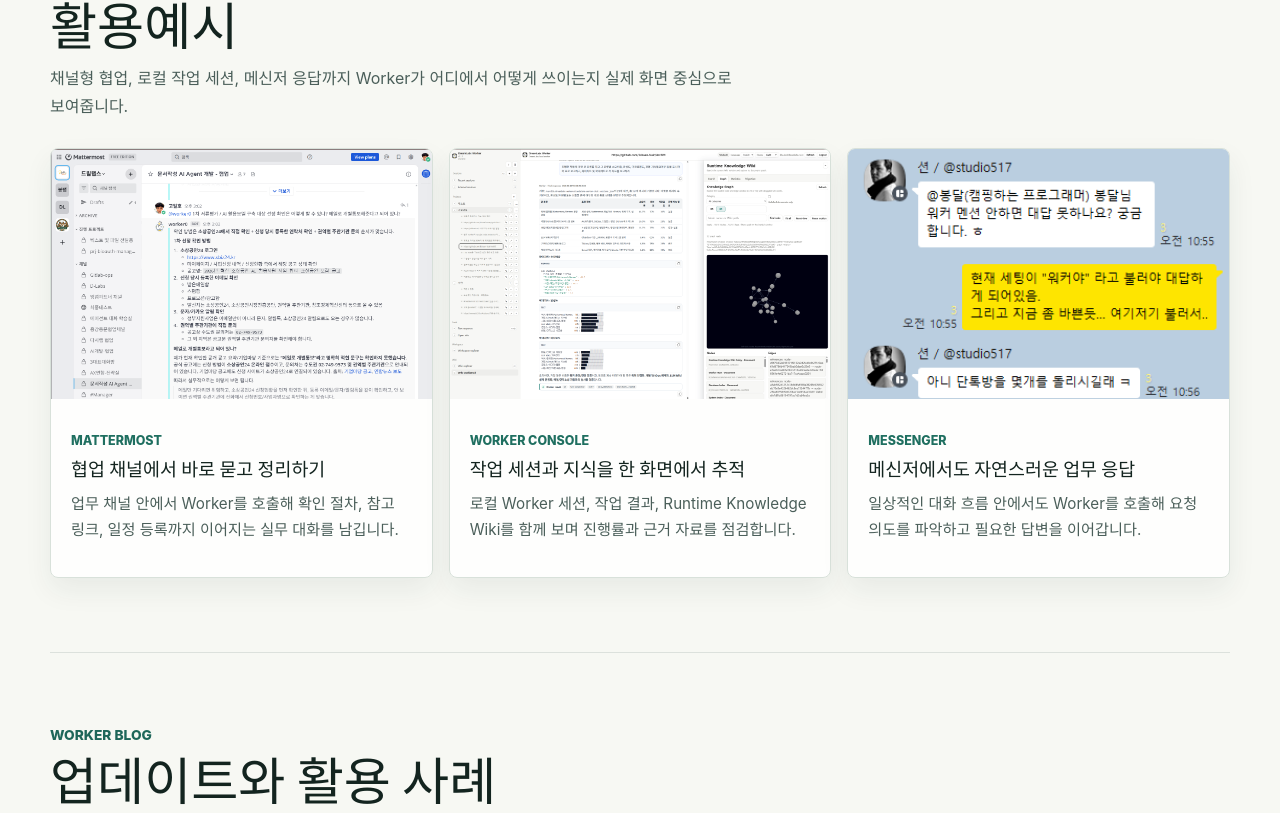
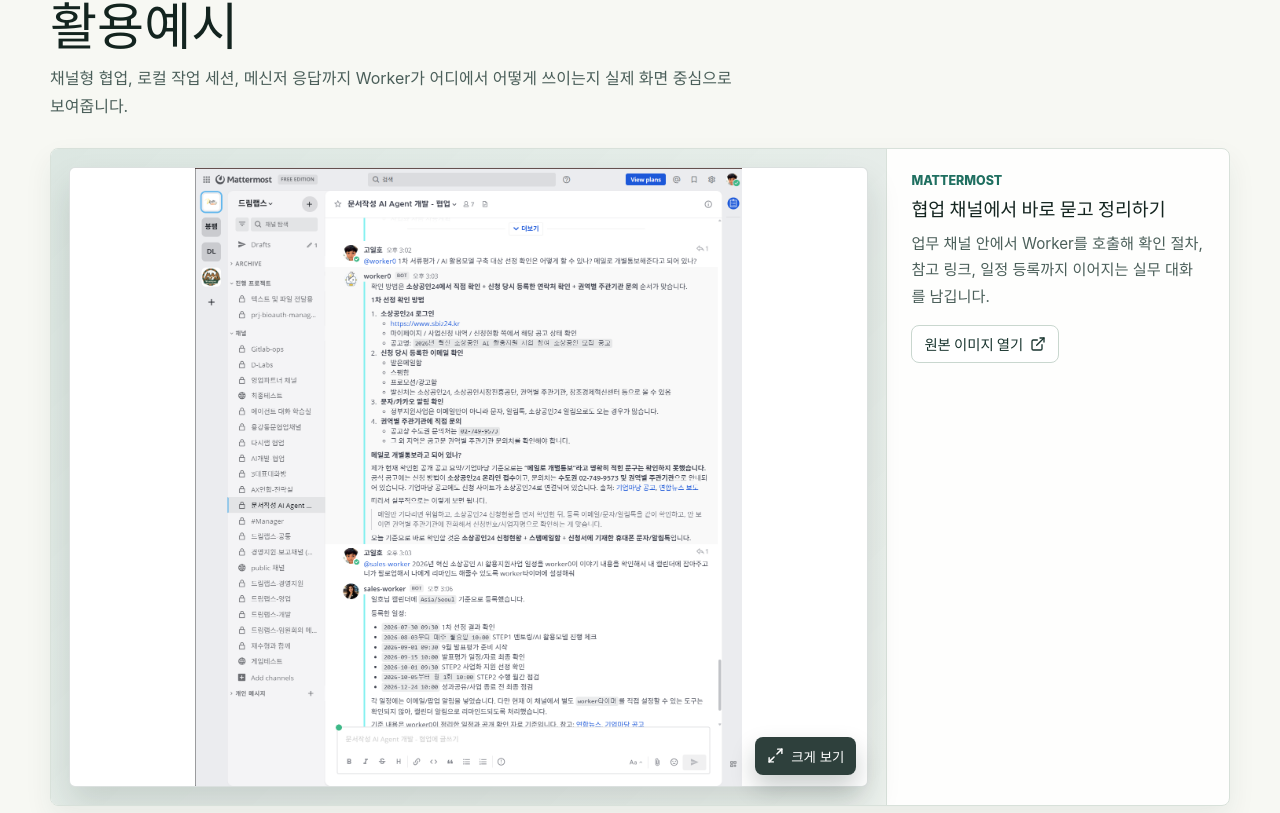
Before and after one commit to ilhoko-dreamlabs/kr-co-dreamlabs-aiworker-static, a React (Vite) app: page / in a window 1280 px wide. Shown: the part 1507-2320 px from the top of the page. Built offline with nearby package versions, Linux system fonts and the light colour scheme.

Commit message:
feat: make use case screenshots inspectable

```diff
--- a/src/main.tsx
+++ b/src/main.tsx
@@ -7,6 +7,7 @@
   ExternalLink,
   Github,
   Mail,
+  Maximize2,
   MessageSquareText,
   Play,
   Radio,
@@ -360,6 +361,8 @@
 }
 
 function App() {
+  const [activeUseCase, setActiveUseCase] = React.useState<(typeof useCases)[number] | null>(null);
+
   return (
     <main>
       <header className="site-header" aria-label="DreamLabs Worker">
@@ -455,16 +458,29 @@
             쓰이는지 실제 화면 중심으로 보여줍니다.
           </p>
         </div>
-        <div className="use-case-grid">
+        <div className="use-case-gallery">
           {useCases.map((item) => (
             <article className="use-case-card" key={item.title}>
-              <figure>
+              <button
+                className="use-case-shot"
+                type="button"
+                onClick={() => setActiveUseCase(item)}
+                aria-label={`${item.title} 이미지 크게 보기`}
+              >
                 <img src={item.image} alt={item.alt} loading="lazy" />
-              </figure>
-              <div>
+                <span>
+                  <Maximize2 size={17} />
+                  크게 보기
+                </span>
+              </button>
+              <div className="use-case-copy">
                 <span>{item.category}</span>
                 <h3>{item.title}</h3>
                 <p>{item.text}</p>
+                <a href={item.image} target="_blank" rel="noreferrer">
+                  원본 이미지 열기
+                  <ExternalLink size={16} />
+                </a>
               </div>
             </article>
           ))}
@@ -544,6 +560,32 @@
         </a>
       </footer>
       <ChatWidget />
+      {activeUseCase ? (
+        <div
+          className="image-lightbox"
+          role="dialog"
+          aria-modal="true"
+          aria-labelledby="image-lightbox-title"
+          onClick={() => setActiveUseCase(null)}
+        >
+          <div className="image-lightbox-panel" onClick={(event) => event.stopPropagation()}>
+            <header>
+              <div>
+                <span>{activeUseCase.category}</span>
+                <strong id="image-lightbox-title">{activeUseCase.title}</strong>
+              </div>
+              <button type="button" onClick={() => setActiveUseCase(null)} aria-label="이미지 닫기">
+                ×
+              </button>
+            </header>
+            <img src={activeUseCase.image} alt={activeUseCase.alt} />
+            <a href={activeUseCase.image} target="_blank" rel="noreferrer">
+              원본 이미지 열기
+              <ExternalLink size={16} />
+            </a>
+          </div>
+        </div>
+      ) : null}
     </main>
   );
 }
--- a/src/styles.css
+++ b/src/styles.css
@@ -262,8 +262,7 @@
 }
 
 .feature-grid,
-.post-list,
-.use-case-grid {
+.post-list {
   display: grid;
   grid-template-columns: repeat(3, minmax(0, 1fr));
   gap: 16px;
@@ -290,34 +289,73 @@
   color: #1f6f60;
 }
 
-.use-case-card {
-  min-height: 430px;
-  padding: 0;
-  overflow: hidden;
+.use-case-gallery {
+  display: grid;
+  gap: 22px;
 }
 
-.use-case-card figure {
-  aspect-ratio: 16 / 10.5;
-  margin: 0;
-  overflow: hidden;
-  background: #e9eee9;
+.use-case-card {
+  display: grid;
+  grid-template-columns: minmax(0, 1.42fr) minmax(290px, 0.58fr);
+  gap: 0;
+  min-height: 0;
+  padding: 0;
+  overflow: clip;
 }
 
-.use-case-card img {
+.use-case-shot {
+  position: relative;
+  display: block;
+  width: 100%;
+  min-height: 360px;
+  padding: 18px;
+  border: 0;
+  border-right: 1px solid #d8e1da;
+  background:
+    linear-gradient(135deg, rgba(30, 102, 89, 0.08), rgba(255, 255, 255, 0)),
+    #edf2ee;
+  cursor: zoom-in;
+}
+
+.use-case-shot img {
   width: 100%;
   height: 100%;
   display: block;
-  object-fit: cover;
-  object-position: top left;
+  max-height: 620px;
+  object-fit: contain;
+  object-position: center;
+  border: 1px solid rgba(31, 63, 56, 0.16);
+  border-radius: 6px;
+  background: #ffffff;
+  box-shadow: 0 18px 34px rgba(18, 42, 36, 0.14);
 }
 
-.use-case-card div {
-  display: grid;
-  gap: 10px;
-  padding: 20px;
+.use-case-shot span {
+  position: absolute;
+  right: 30px;
+  bottom: 30px;
+  display: inline-flex;
+  align-items: center;
+  gap: 7px;
+  min-height: 38px;
+  padding: 0 12px;
+  border-radius: 8px;
+  background: rgba(18, 38, 33, 0.88);
+  color: #ffffff;
+  font-size: 0.84rem;
+  font-weight: 830;
+  box-shadow: 0 12px 24px rgba(15, 32, 28, 0.22);
 }
 
-.use-case-card span {
+.use-case-copy {
+  display: grid;
+  align-content: start;
+  gap: 10px;
+  padding: 24px;
+}
+
+.use-case-copy span,
+.image-lightbox header span {
   color: #1f6f60;
   font-size: 0.78rem;
   font-weight: 850;
@@ -326,6 +364,86 @@
 
 .use-case-card p {
   font-size: 0.95rem;
+}
+
+.use-case-card a,
+.image-lightbox-panel a {
+  display: inline-flex;
+  align-items: center;
+  gap: 7px;
+  width: fit-content;
+  min-height: 38px;
+  margin-top: 4px;
+  padding: 0 12px;
+  border: 1px solid #c9d7cf;
+  border-radius: 8px;
+  background: #ffffff;
+  color: #19352f;
+  font-size: 0.9rem;
+  font-weight: 820;
+  text-decoration: none;
+}
+
+.image-lightbox {
+  position: fixed;
+  inset: 0;
+  z-index: 60;
+  display: grid;
+  place-items: center;
+  padding: 22px;
+  background: rgba(11, 23, 20, 0.72);
+}
+
+.image-lightbox-panel {
+  display: grid;
+  grid-template-rows: auto minmax(0, 1fr) auto;
+  gap: 14px;
+  width: min(1280px, 100%);
+  max-height: calc(100vh - 44px);
+  padding: 16px;
+  border-radius: 8px;
+  background: #ffffff;
+  box-shadow: 0 26px 70px rgba(0, 0, 0, 0.34);
+}
+
+.image-lightbox-panel header {
+  display: flex;
+  align-items: center;
+  justify-content: space-between;
+  gap: 18px;
+}
+
+.image-lightbox-panel header div {
+  display: grid;
+  gap: 4px;
+}
+
+.image-lightbox-panel header strong {
+  color: #12251f;
+  font-size: 1.02rem;
+}
+
+.image-lightbox-panel button {
+  width: 38px;
+  height: 38px;
+  border: 0;
+  border-radius: 8px;
+  background: #e7eee9;
+  color: #213f38;
+  font: inherit;
+  font-size: 1.45rem;
+  line-height: 1;
+  cursor: pointer;
+}
+
+.image-lightbox-panel img {
+  width: 100%;
+  height: 100%;
+  min-height: 0;
+  object-fit: contain;
+  border: 1px solid #d8e1da;
+  border-radius: 6px;
+  background: #f2f5f2;
 }
 
 .post-card {
@@ -681,19 +799,42 @@
   }
 
   .feature-grid,
-  .post-list,
-  .use-case-grid {
+  .post-list {
     grid-template-columns: 1fr;
   }
 
   .feature-card,
-  .post-card,
-  .use-case-card {
+  .post-card {
     min-height: auto;
   }
 
-  .use-case-card figure {
-    aspect-ratio: 16 / 11;
+  .use-case-card {
+    grid-template-columns: 1fr;
+  }
+
+  .use-case-shot {
+    min-height: 260px;
+    padding: 12px;
+    border-right: 0;
+    border-bottom: 1px solid #d8e1da;
+  }
+
+  .use-case-shot img {
+    max-height: 520px;
+  }
+
+  .use-case-shot span {
+    right: 22px;
+    bottom: 22px;
+  }
+
+  .image-lightbox {
+    padding: 12px;
+  }
+
+  .image-lightbox-panel {
+    max-height: calc(100vh - 24px);
+    padding: 12px;
   }
 
   .site-footer {
```
